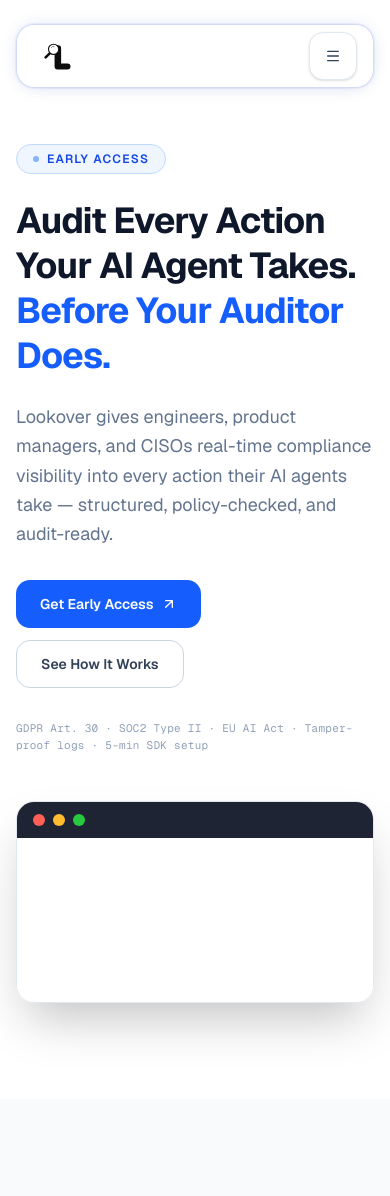
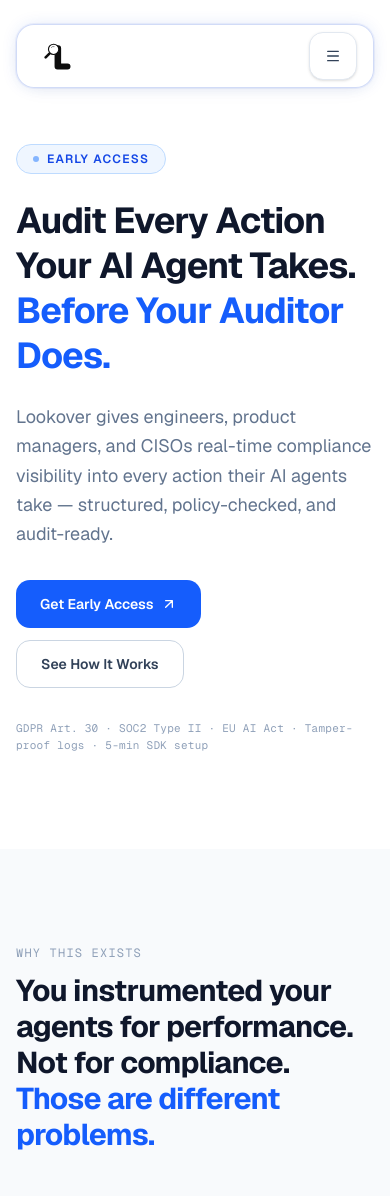
Before and after one commit to msidhartha7/ironhide, a Next.js app: page / in a window 390 px wide. Shown: the top 1196 px of the page. Built offline with nearby package versions, Linux system fonts and the light colour scheme; no server answers.

Commit message:
modify mobile view

```diff
--- a/app/page.tsx
+++ b/app/page.tsx
@@ -343,7 +343,7 @@
                 </div>
 
                 {/* Right column — product demo */}
-                <div className="w-full">
+                <div className="hidden w-full md:block">
                   <DemoWidget />
                 </div>
               </div>
```
